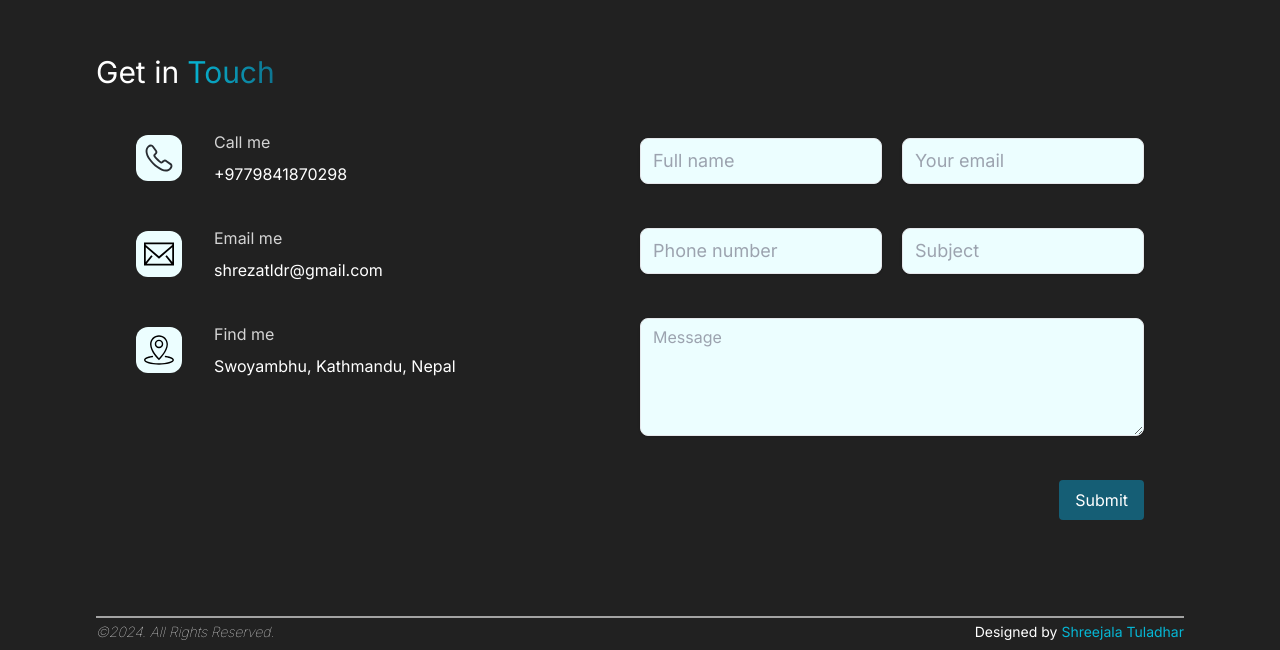
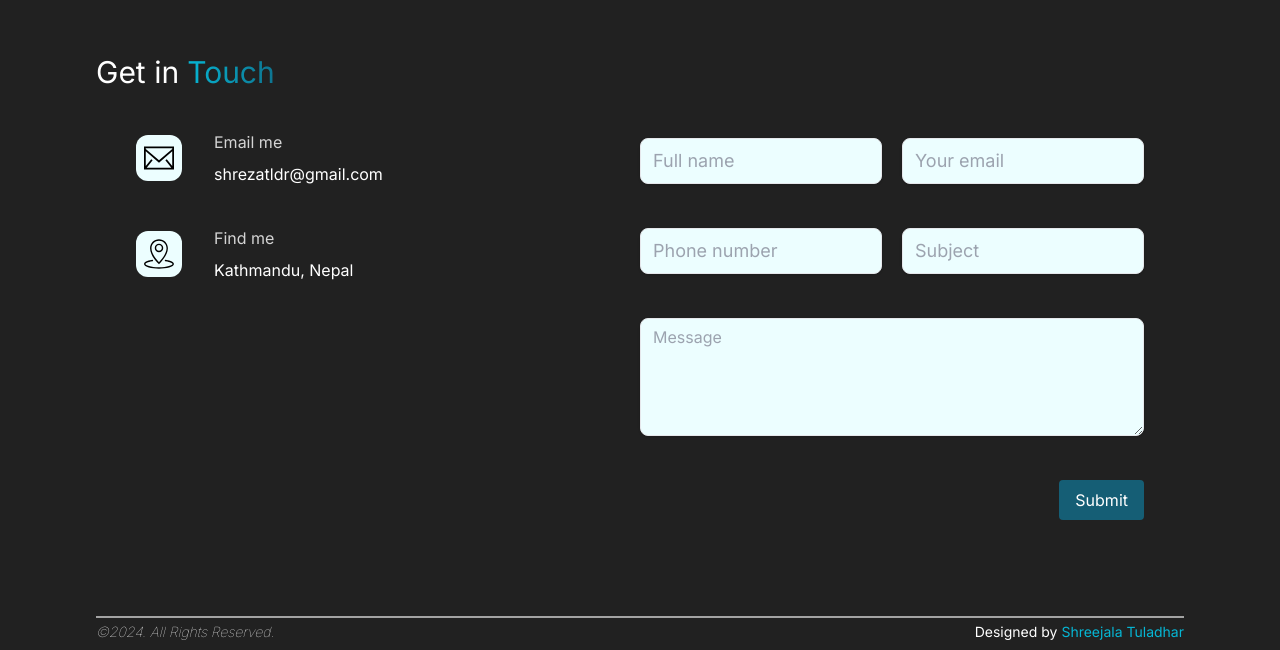
Before and after one commit to shreejala/portfolio, a Next.js app: page /portfolio/ in a window 1280 px wide. Shown: the part 3610-4260 px from the top of the page. Built offline with nearby package versions, Linux system fonts and the light colour scheme.

Commit message:
Few contact changes

```diff
--- a/src/app/components/Footer.tsx
+++ b/src/app/components/Footer.tsx
@@ -1,3 +1,5 @@
+"use client"
+
 import React from "react";
 
 const Footer = () => {
@@ -10,7 +12,18 @@ const Footer = () => {
           ©{new Date().getFullYear()}. All Rights Reserved.
         </span>
         <span className=" text-right">
-          Designed by <span className="text-cyan-500"> Shreejala Tuladhar</span>
+          Designed by{" "}
+          <span
+            className="text-cyan-500"
+            onClick={() =>
+              window.open(
+                "https://www.linkedin.com/in/shreejala-tuladhar-101178171/"
+              )
+            }
+          >
+            {" "}
+            Shreejala Tuladhar
+          </span>
         </span>
       </div>
     </div>
--- a/src/app/constants/contact.ts
+++ b/src/app/constants/contact.ts
@@ -26,12 +26,12 @@ export const contacts = [
 ];
 
 export const contact = [
-  {
-    title: "Call me",
-    key: "phone",
-    value: "+9779841870298",
-    icon: "/call.svg",
-  },
+  // {
+  //   title: "Call me",
+  //   key: "phone",
+  //   value: "+9779841870298",
+  //   icon: "/call.svg",
+  // },
   {
     title: "Email me",
     key: "email",
@@ -41,7 +41,7 @@ export const contact = [
   {
     title: "Find me",
     key: "address",
-    value: "Swoyambhu, Kathmandu, Nepal",
+    value: "Kathmandu, Nepal",
     icon: "/address.svg",
   },
 ];
```
